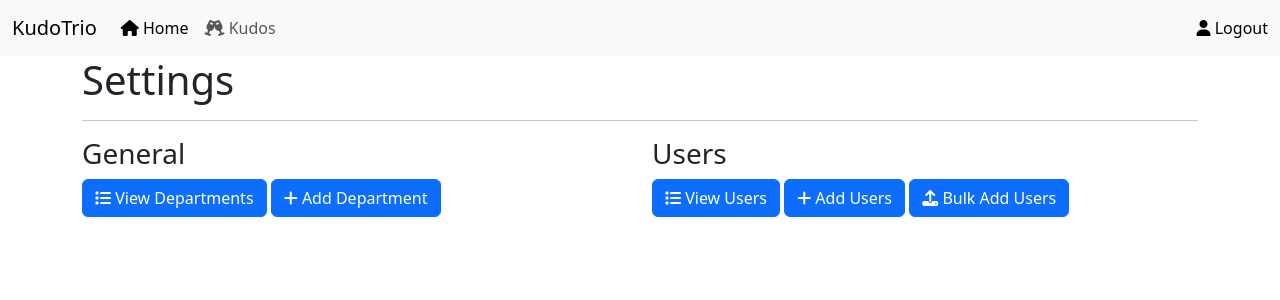
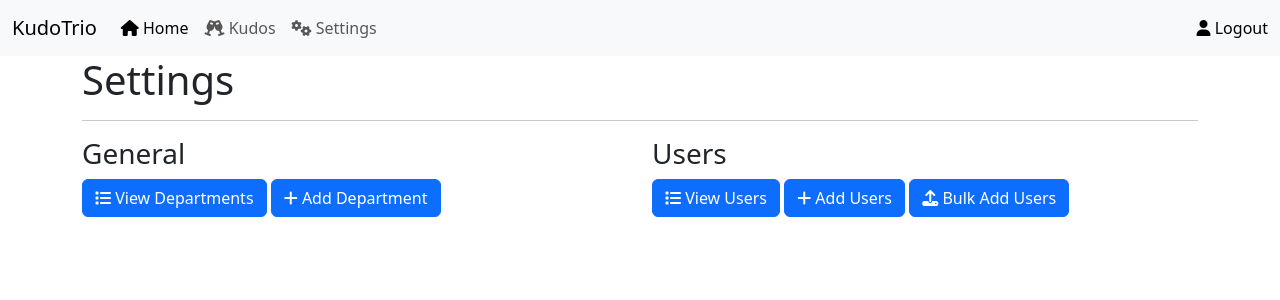
Before and after one commit to rodneygauna/KudoTrio, a Flask app: page /settings in a window 1280 px wide. Shown: the top 300 px of the page. Run offline with Flask 3, Linux system fonts and the light colour scheme; a user stored in the database is signed in; some libraries are stand-ins or nearby versions.

Commit message:
added settings link for admin users

```diff
--- a/src/templates/navbar.html
+++ b/src/templates/navbar.html
@@ -28,6 +28,15 @@
             ><i class="fa-solid fa-champagne-glasses"></i> Kudos</a
           >
         </li>
+        {% if current_user.role == "admin" %}
+        <li class="nav-item">
+          <a
+            class="nav-link"
+            href="{{ url_for('settings.settings_landing_page') }}"
+            ><i class="fa-solid fa-cogs"></i> Settings</a
+          >
+        </li>
+        {% endif %}
       </ul>
       <span class="navbar-text">
         {% if current_user.is_authenticated %}
```
